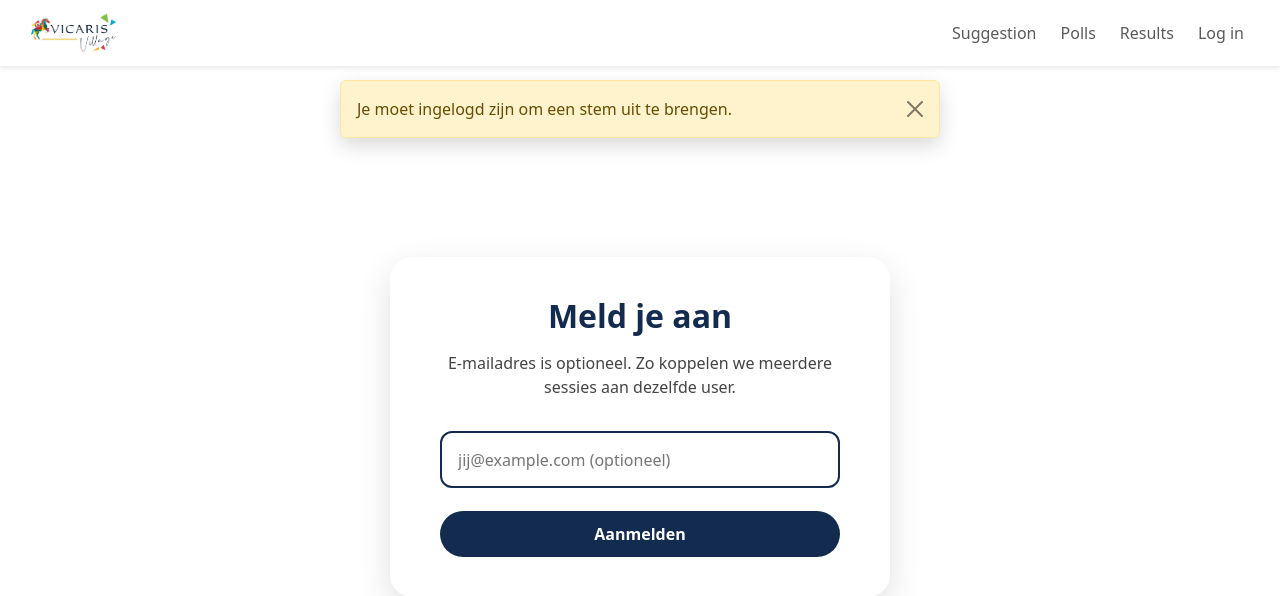
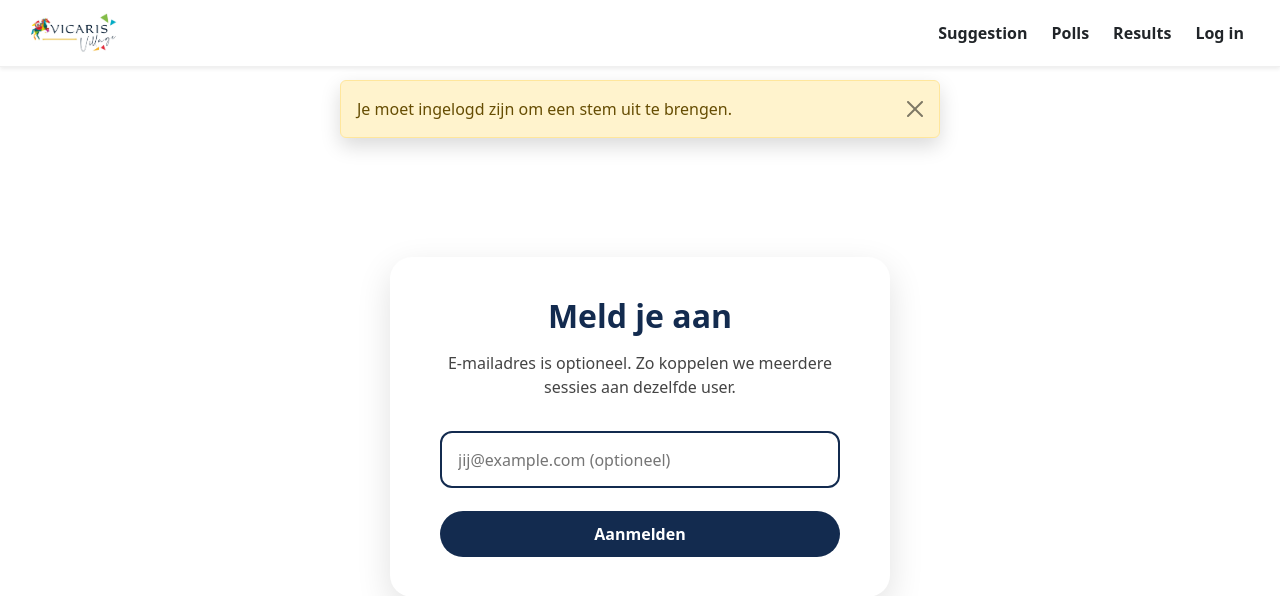
Before and after one commit to A-D-DBS-application/web-application-2025-group-38, a Flask app: page /poll/loading in a window 1280 px wide. Shown: the top 596 px of the page. Run offline with Flask 3, Linux system fonts and the light colour scheme; data comes from the database, SQL or seed files in the repository.

Commit message:
edities verwijderen, vetgedrukte letters en resultaten --> inlogge

```diff
--- a/app/routes/poll.py
+++ b/app/routes/poll.py
@@ -1,4 +1,4 @@
-from flask import Blueprint, flash, redirect, render_template, request, url_for
+from flask import Blueprint, flash, redirect, render_template, request, url_for, session
 from sqlalchemy import func
 
 from models import (
@@ -137,20 +137,26 @@ def vote():
 
 @bp.get("/results")
 def results():
+    # 1. Check: moet ingelogd zijn
+    if not session.get("user_id"):
+        flash("Je moet ingelogd zijn om de resultaten te zien.", "warning")
+        return redirect(url_for("auth.register"))
+
+    # 2. Haal user + huidige poll op
     user = get_session_user()
     poll = get_or_create_active_poll()
 
     # --- Muziekprofiel op basis van jouw suggesties (actieve editie) ---
     genre_counts = {}
     genre_percentages = {}
+    sorted_genres = []   # heel belangrijk: altijd initialiseren
 
-    if user:
+    if user and poll:
         rows = (
             db.session.query(Genres.name, func.count())
             .join(ArtistGenres, ArtistGenres.genre_id == Genres.id)
             .join(Artists, Artists.id == ArtistGenres.artist_id)
             .join(SuggestionFeedback, SuggestionFeedback.artist_id == Artists.id)
-            .filter(SuggestionFeedback.user_id == user.id)
             .filter(
                 SuggestionFeedback.user_id == user.id,
                 SuggestionFeedback.festival_id == poll.festival_id,
@@ -158,6 +164,7 @@ def results():
             .group_by(Genres.name)
             .all()
         )
+
         genre_counts = {g: c for g, c in rows}
         total = sum(genre_counts.values()) or 1
 
@@ -170,7 +177,7 @@ def results():
         sorted_genres = sorted(
             genre_percentages.items(),
             key=lambda x: x[1],
-            reverse=True
+            reverse=True,
         )
 
     # --- Jouw stemmen binnen de actieve editie ---
@@ -190,13 +197,15 @@ def results():
             .all()
         )
 
+    # 3. Render de pagina met alle data
     return render_template(
-        "results.html",
+        "results.html",                     # of "poll_results.html" als je template zo heet
         genre_counts=genre_counts,
-        genre_percentages=sorted_genres,
+        genre_percentages=sorted_genres,   # lijst van (genre, %) tuples
         user_votes=user_votes,
         current_edition=poll.festival if poll else None,
     )
+
 @bp.route("/poll/loading")
 def poll_loading():
     return render_template("poll_loading.html")
--- a/app/templates/base.html
+++ b/app/templates/base.html
@@ -55,42 +55,42 @@
             <!-- Suggestion -->
             <li class="nav-item">
               {% if suggestions_visibility %}
-                <a class="nav-link" href="{{ url_for('suggestions.suggest') }}">Suggestion</a>
+                <a class="nav-link fw-bold text-dark" href="{{ url_for('suggestions.suggest') }}">Suggestion</a>
               {% else %}
-                <span class="nav-link disabled text-muted">Suggestion</span>
+                <span class="nav-link disabled fw-bold text-muted">Suggestion</span>
               {% endif %}
             </li>
 
             <!-- Polls -->
             <li class="nav-item">
               {% if poll_visibility %}
-                <a class="nav-link" href="{{ url_for('poll.poll_loading') }}">Polls</a>
+                <a class="nav-link fw-bold text-dark" href="{{ url_for('poll.poll_loading') }}">Polls</a>
               {% else %}
-                <span class="nav-link disabled text-muted">Polls</span>
+                <span class="nav-link disabled fw-bold text-muted">Polls</span>
               {% endif %}
             </li>
 
             <!-- Results -->
             <li class="nav-item">
               {% if results_visibility %}
-                <a class="nav-link" href="{{ url_for('poll.results') }}">Results</a>
+                <a class="nav-link fw-bold text-dark" href="{{ url_for('poll.results') }}">Results</a>
               {% else %}
-                <span class="nav-link disabled text-muted">Results</span>
+                <span class="nav-link disabled fw-bold text-muted">Results</span>
               {% endif %}
             </li>
 
             <!-- Admin (alleen voor admins) -->
             {% if current_user and current_user.is_admin %}
             <li class="nav-item dropdown">
-              <a class="nav-link dropdown-toggle" href="#" id="adminDropdown" role="button"
+              <a class="nav-link dropdown-toggle fw-bold text-dark" href="#" id="adminDropdown" role="button"
                  data-bs-toggle="dropdown" aria-expanded="false">
                 Admin
               </a>
               <ul class="dropdown-menu dropdown-menu-end" aria-labelledby="adminDropdown">
-                <li><a class="dropdown-item" href="{{ url_for('admin.admin_results') }}">Admin results</a></li>
-                <li><a class="dropdown-item" href="{{ url_for('admin.admin_artists') }}">Artists</a></li>
-                <li><a class="dropdown-item" href="{{ url_for('admin.admin_users') }}">Users</a></li>
-                <li><a class="dropdown-item" href="{{ url_for('admin.editions') }}">Editions</a></li>
+                <li><a class="dropdown-item fw-bold text-dark" href="{{ url_for('admin.admin_results') }}">Admin results</a></li>
+                <li><a class="dropdown-item fw-bold text-dark" href="{{ url_for('admin.admin_artists') }}">Artists</a></li>
+                <li><a class="dropdown-item fw-bold text-dark" href="{{ url_for('admin.admin_users') }}">Users</a></li>
+                <li><a class="dropdown-item fw-bold text-dark" href="{{ url_for('admin.editions') }}">Editions</a></li>
               </ul>
             </li>
             {% endif %}
@@ -98,9 +98,9 @@
             <!-- Login / logout -->
             <li class="nav-item">
               {% if session.get('user_id') %}
-                <a class="nav-link" href="{{ url_for('auth.logout') }}">Log out</a>
+                <a class="nav-link fw-bold text-dark" href="{{ url_for('auth.logout') }}">Log out</a>
               {% else %}
-                <a class="nav-link" href="{{ url_for('auth.register') }}">Log in</a>
+                <a class="nav-link fw-bold text-dark" href="{{ url_for('auth.register') }}">Log in</a>
               {% endif %}
             </li>
 
```
Also changed, not shown: app/routes/admin.py (+55 -10 lines).
